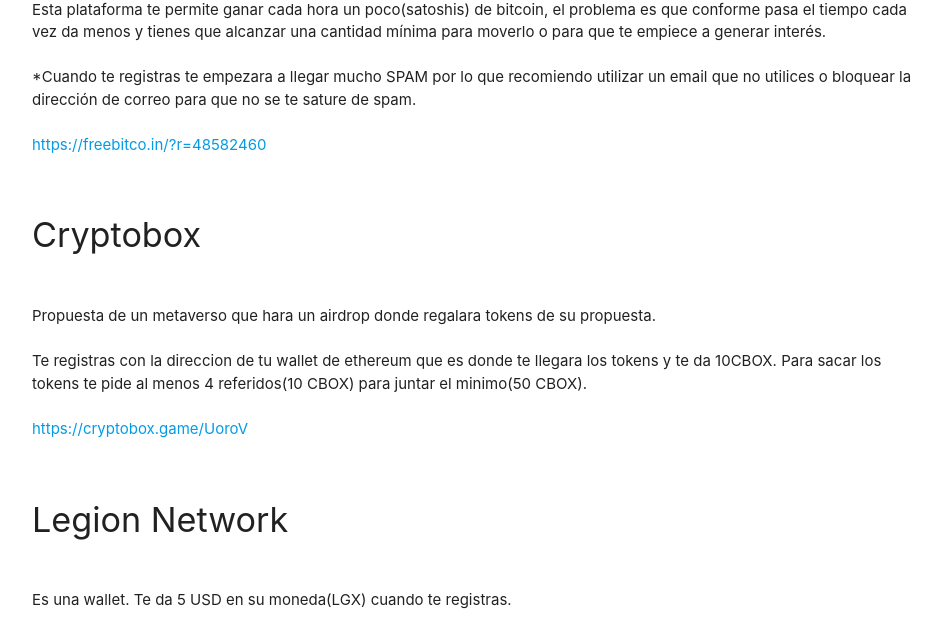
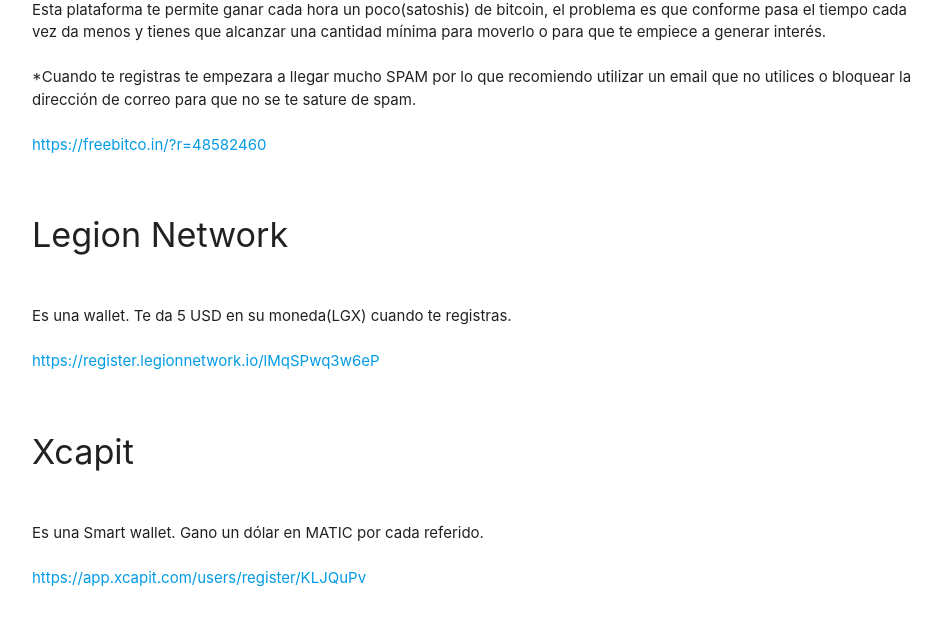
Before and after one commit to josrangel/cetiliztliTechnologiesWeb, a PHP site: page /ayudar in a window 1280 px wide. Shown: the part 2680-3316 px from the top of the page, without its empty margins (160-1101 px from the left). Run offline with PHP 8.4, Linux system fonts and the light colour scheme; some libraries are stand-ins or nearby versions.

Commit message:
update: delete unused links

```diff
--- a/ayudar.php
+++ b/ayudar.php
@@ -31,7 +31,6 @@
         <li><a href="#binance" class="sidenav-close">Binance</a></li>
         <li><a href="#coinbase" class="sidenav-close">Coinbase</a></li>
         <li><a href="#freebitcoin" class="sidenav-close">Freebitco.in</a></li>
-        <li><a href="#cryptobox" class="sidenav-close">Cryptobox</a></li>
         <li><a href="#legionnetwork" class="sidenav-close">Legion Network</a></li>
         <li><a href="#xcapit" class="sidenav-close">Xcapit</a></li>
         <li><a href="#limewire" class="sidenav-close">Limewire</a></li>
@@ -63,7 +62,6 @@
           <li><a href="#binance">Binance</a></li>
           <li><a href="#coinbase">Coinbase</a></li>
           <li><a href="#freebitcoin">Freebitco.in</a></li>
-          <li><a href="#cryptobox">Cryptobox</a></li>
           <li><a href="#legionnetwork">Legion Network</a></li>
           <li><a href="#xcapit">Xcapit</a></li>
           <li><a href="#limewire">Limewire</a></li>
@@ -175,19 +173,6 @@
         </p>
         <br>
 
-        <h4 id="cryptobox">
-          Cryptobox
-        </h4>
-        <br>
-        <p>
-          Propuesta de un metaverso que hara un airdrop donde regalara tokens de su propuesta.<br>
-          <br>
-          Te registras con la direccion de tu wallet de ethereum que es donde te llegara los tokens y te da 10CBOX. Para sacar los tokens te pide al menos 4 referidos(10 CBOX) para juntar el minimo(50 CBOX).<br>
-          <br>
-          <a href='https://cryptobox.game/UoroV' target="_blank">https://cryptobox.game/UoroV</a><br>
-        </p>
-        <br>
-
         <h4 id="legionnetwork">
           Legion Network
         </h4>
```
